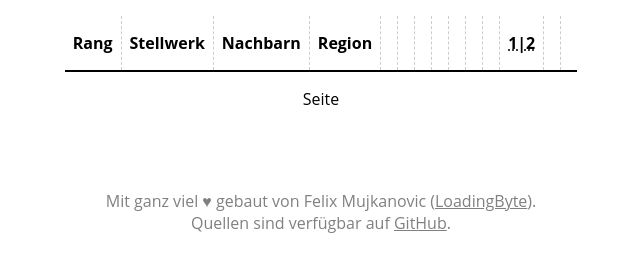
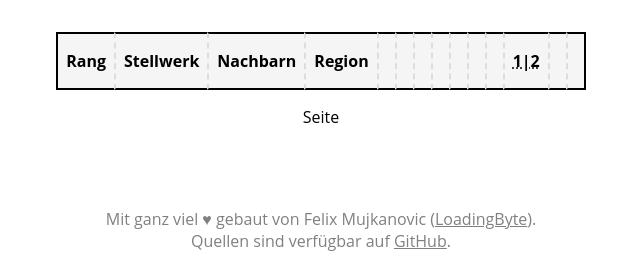
Before and after one commit to LoadingByte/sts-inquiry, a Flask app: template sts_inquiry/templates/index.html in a window 1280 px wide. Shown: the part 528-800 px from the top of the page, without its empty margins (319-959 px from the left). Run offline with Flask 2, Linux system fonts and the light colour scheme; the template is opened without the code that fills it: values that come from a table or form of the project are taken from there, others are empty.

Commit message:
Beautify table and add sticky table header

```diff
--- a/sts_inquiry/static/stw.css
+++ b/sts_inquiry/static/stw.css
@@ -33,7 +33,7 @@
 /* Stw name */
 .stw > a {
     display: block;
-    padding: 0.1em 0.2em;
+    padding: 0.2em 0.3em 0.1em 0.3em;
 
     white-space: nowrap;
     text-decoration: inherit; /* disable link underline */
--- a/sts_inquiry/static/style.css
+++ b/sts_inquiry/static/style.css
@@ -94,13 +94,32 @@ main > p {
 /* Table */
 
 table {
-    margin: auto; /* center */
-    border-collapse: collapse;
+    margin: 2em auto 0 auto; /* center */
+
+    /* For sticky table header */
+    position: relative;
+    border-collapse: separate;
+    border-spacing: 0;
 }
 
 th {
     padding: 1em 0.5em;
+    background-color: #f5f5f5;
     border-bottom: 2px solid black;
+    border-top: 2px solid black;
+
+    /* Sticky table header */
+    position: sticky;
+    top: 0;
+    z-index: 2;
+}
+
+th:first-child {
+    border-left: 2px solid black;
+}
+
+th:last-child {
+    border-right: 2px solid black;
 }
 
 /* Default padding for most columns */
@@ -113,6 +132,11 @@ td:first-child {
     font-size: 2em;
     font-weight: bold;
     color: #aaa;
+}
+
+/* Rank column */
+td:nth-child(1) {
+    padding: 0 0.7em;
 }
 
 /* Cluster column */
@@ -132,12 +156,16 @@ th:not(:nth-child(2)), td:not(:nth-child(2)) {
     text-align: center;
 }
 
+tbody tr:nth-child(2n) td {
+    background-color: #fcfcfc;
+}
+
 tbody tr:not(:first-child) td {
     border-top: 2px solid #444;
 }
 
 th:not(:first-child), td:not(:first-child) {
-    border-left: 1px dashed #ccc;
+    border-left: 2px dashed #ddd;
 }
 
 .neighbor-wrapper {
```
